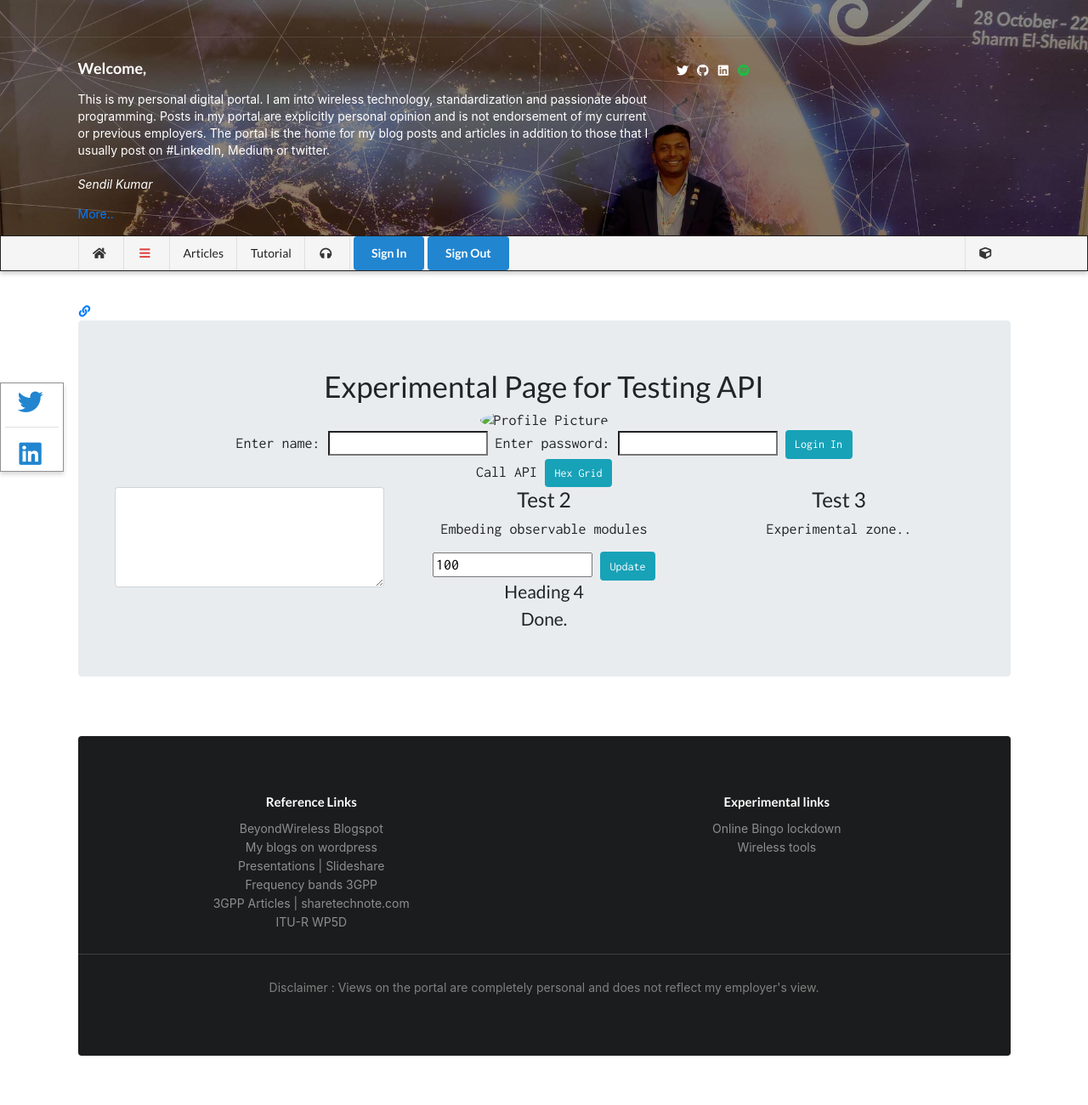
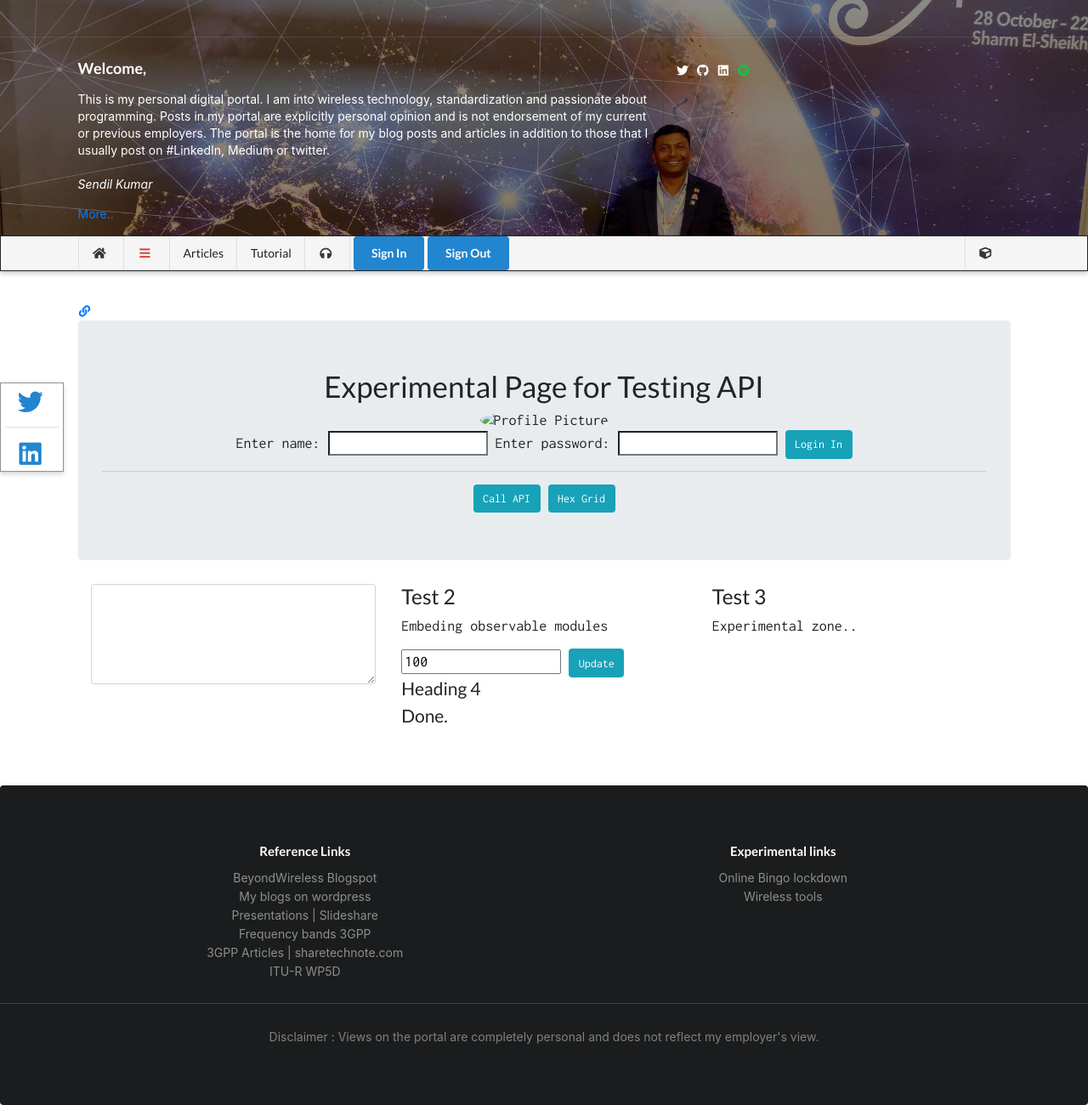
Before and after one commit to wiless/wiless.github.io, a Jekyll site: the page built from _apps/api.html, in a window 1280 px wide. Shown: the whole page at 85% size. Built offline with Jekyll 4.4.1, drawn with Linux system fonts in a browser that asks for light colours; nearby versions of some CDN libraries; some web fonts are replaced; comment, search, counter and statistics services are not loaded; a style sheet for code colours, icons or effects is not loaded; before the commit the page ends 1242 px from its top, so only the background shows below that.

Commit message:
Update api.html

```diff
--- a/_apps/api.html
+++ b/_apps/api.html
@@ -51,7 +51,7 @@ var cmodule=(new Runtime).module(define, name => {
           <input type="password" name="password" id="password">
           <button type="button" onclick="LoginAPI();" class="btn btn-info">Login In</button>
 </form>
-   <div class="ui divider></div>
+   <div class="ui divider"></div>
     <button type="button" onclick="APIlogger('new')" class="btn btn-info">Call API</button>
     <button type="button" onclick="APIlogger('hexgrid')" class="btn btn-info">Hex Grid</button>
 
```
